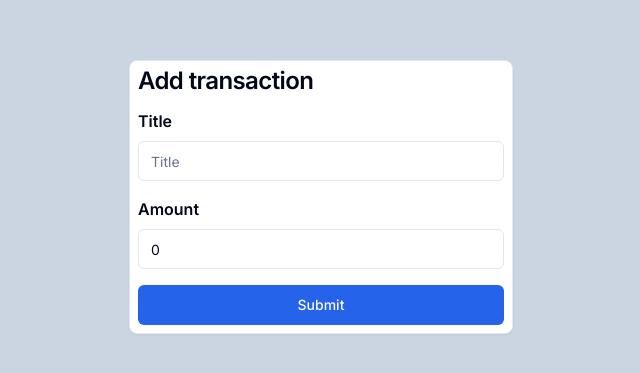
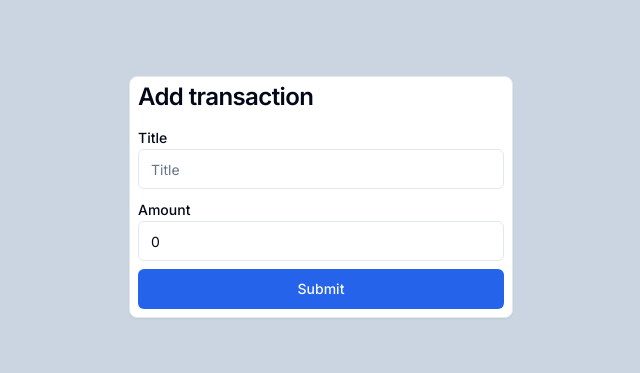
Before and after one commit to SCHT001/Money-App, a Next.js app in the folder money-app/: page /transactions/create in a window 1280 px wide. Shown: the part 203-576 px from the top of the page, without its empty margins (319-959 px from the left). Built offline with nearby package versions, Linux system fonts and the light colour scheme.

Commit message:
shadcn form implemented

```diff
--- a/money-app/src/app/transactions/[transaction-id]/edit/page.tsx
+++ b/money-app/src/app/transactions/[transaction-id]/edit/page.tsx
@@ -14,6 +14,13 @@ import {
 	transactionSchema,
 	transactionSchemaType,
 } from "@/schema";
+import {
+	Form,
+	FormControl,
+	FormField,
+	FormLabel,
+	FormMessage,
+} from "@/components/ui/form";
 
 export default function EditTransaction() {
 	//Initialize form
@@ -59,56 +66,63 @@ export default function EditTransaction() {
 	return (
 		<div className="flex justify-center items-center h-screen">
 			<Card className="w-[30%]">
+				<CardTitle className="pb-4">Edit transaction</CardTitle>
+
+				<Form {...transactionForm}>
 					<form onSubmit={transactionForm.handleSubmit(onSubmit)}>
-					<CardTitle className="pb-4">Edit transaction</CardTitle>
-					<label htmlFor="title" className="font-semibold">
-						Title
-					</label>
+						<FormField
+							name="title"
+							control={transactionForm.control}
+							render={({ field }) => (
+								<>
+									<FormLabel>Title</FormLabel>
+									<FormControl>
 										<Input
+											{...field}
 											placeholder="Title"
-						{...transactionForm.register("title")}
 											type="text"
-						className={cn(
-							" mb-2",
-							transactionForm.formState.errors.title ? "border-destructive" : ""
+											className={
+												(cn(
+													"",
+													transactionForm.formState.errors.title
+														? "border-destructive"
+														: ""
+												),
+												"mb-2")
+											}
+											{...field}
+										></Input>
+									</FormControl>
+									<FormMessage>
+										{transactionForm.formState.errors.title?.message}
+									</FormMessage>
+								</>
 							)}
-						name="title"
-					></Input>
-					<label
-						htmlFor="title"
-						className={cn(
-							transactionForm.formState.errors.title ? "text-destructive" : "",
-							"block mb-2"
-						)}
-					>
-						{transactionForm.formState.errors.title?.message}
-					</label>
-					<label htmlFor="amount" className="font-semibold ">
-						Amount
-					</label>
+						></FormField>
+						<FormField
+							name="amount"
+							render={({ field }) => (
+								<>
+									<FormLabel>Amount</FormLabel>
 									<Input
-						placeholder="Amount"
-						{...transactionForm.register("amount")}
+										{...field}
+										placeholder="0"
 										type="number"
 										className={cn(
 											transactionForm.formState.errors.amount
 												? "border-destructive"
-								: "",
-							"mb-2"
+												: ""
 										)}
-						name="amount"
 									></Input>
-					<label
-						htmlFor="amount"
-						className={cn(
-							transactionForm.formState.errors.amount ? "text-destructive" : "",
-							"block bt-2"
+									<FormMessage>
+										{transactionForm.formState.errors.amount?.message}
+									</FormMessage>
+								</>
 							)}
-					>
-						{transactionForm.formState.errors.amount?.message}
-					</label>
+						></FormField>
 						<Button className="w-full mt-2">Submit</Button>
 					</form>
+				</Form>
 			</Card>
 		</div>
 	);
--- a/money-app/src/app/transactions/create/page.tsx
+++ b/money-app/src/app/transactions/create/page.tsx
@@ -1,7 +1,7 @@
 "use client";
 
 import { Card, CardTitle } from "@/components/ui/card";
-import { useForm } from "react-hook-form";
+import { SubmitHandler, useForm } from "react-hook-form";
 import { Transaction } from "@/types";
 import { zodResolver } from "@hookform/resolvers/zod";
 import { transactionSchema } from "@/schema";
@@ -11,10 +11,18 @@ import { cn } from "@/lib/utils";
 import { useRouter } from "next/navigation";
 import { addTransaction } from "@/lib/api/transaction";
 import { useMutation } from "@tanstack/react-query";
+import {
+	Form,
+	FormControl,
+	FormField,
+	FormLabel,
+	FormMessage,
+} from "@/components/ui/form";
+import { transactionSchemaType } from "@/schema";
 
 export default function AddTransaction() {
 	const router = useRouter();
-	const transactionForm = useForm<Transaction>({
+	const transactionForm = useForm<transactionSchemaType>({
 		resolver: zodResolver(transactionSchema),
 		defaultValues: {
 			title: "",
@@ -22,7 +30,7 @@ export default function AddTransaction() {
 		},
 	});
 
-	const submitForm = (data: Transaction) => {
+	const submitForm: SubmitHandler<transactionSchemaType> = (data) => {
 		mutation.mutate(data);
 	};
 	const mutation = useMutation({
@@ -38,59 +46,61 @@ export default function AddTransaction() {
 			<Card className="w-[30%]">
 				<CardTitle className="pb-4">Add transaction</CardTitle>
 
-				<form
-					onSubmit={transactionForm.handleSubmit(submitForm)}
-					className="flex flex-col gap-2"
-				>
-					<label htmlFor="title" className="font-semibold">
-						Title
-					</label>
+				<Form {...transactionForm}>
+					<form onSubmit={transactionForm.handleSubmit(submitForm)}>
+						<FormField
+							name="title"
+							control={transactionForm.control}
+							render={({ field }) => (
+								<>
+									<FormLabel>Title</FormLabel>
+									<FormControl>
 										<Input
+											{...field}
 											placeholder="Title"
 											type="text"
-						className={cn(
+											className={
+												(cn(
 													"",
-							transactionForm.formState.errors.title ? "border-destructive" : ""
+													transactionForm.formState.errors.title
+														? "border-destructive"
+														: ""
+												),
+												"mb-2")
+											}
+											{...field}
+										></Input>
+									</FormControl>
+									<FormMessage>
+										{transactionForm.formState.errors.title?.message}
+									</FormMessage>
+								</>
 							)}
-						{...transactionForm.register("title")}
-					></Input>
-					<label
-						htmlFor="title"
-						className={cn(
-							transactionForm.formState.errors.title ? "text-destructive" : ""
-						)}
-					>
-						{transactionForm.formState.errors.title?.message}
-					</label>
-
-					<label htmlFor="amount" className="font-semibold">
-						Amount
-					</label>
-
+						></FormField>
+						<FormField
+							name="amount"
+							render={({ field }) => (
+								<>
+									<FormLabel>Amount</FormLabel>
 									<Input
-						placeholder="Amount"
+										{...field}
+										placeholder="0"
 										type="number"
 										className={cn(
-							"",
 											transactionForm.formState.errors.amount
-								? "border-destructive "
+												? "border-destructive"
 												: ""
 										)}
-						defaultValue={""}
-						{...transactionForm.register("amount")}
 									></Input>
-					<label
-						htmlFor="amount"
-						className={cn(
-							transactionForm.formState.errors.amount ? "text-destructive" : ""
+									<FormMessage>
+										{transactionForm.formState.errors.amount?.message}
+									</FormMessage>
+								</>
 							)}
-					>
-						{transactionForm.formState.errors.amount?.message}
-					</label>
-					<Button onClick={transactionForm.handleSubmit(submitForm)}>
-						Submit
-					</Button>
+						></FormField>
+						<Button className="w-full mt-2">Submit</Button>
 					</form>
+				</Form>
 			</Card>
 		</div>
 	);
```
Lines whose indentation alone changed are shown as unchanged.
